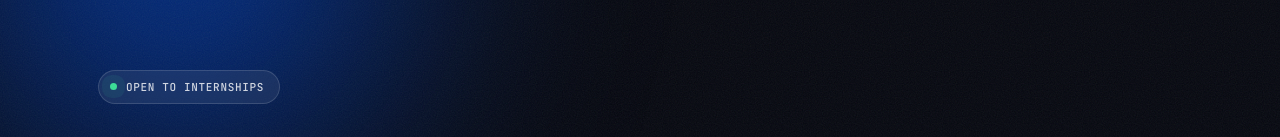
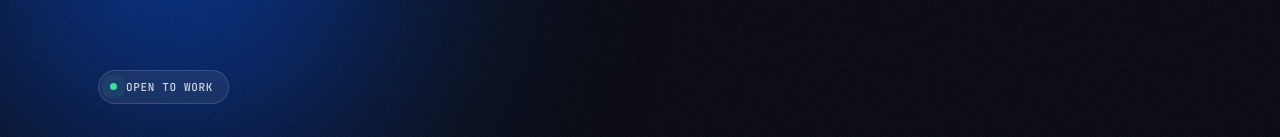
Before and after one commit to MRRzkS/portfolio, a Next.js app: page / in a window 1280 px wide. Shown: the part 132-269 px from the top of the page. Built offline with nearby package versions, Linux system fonts and the light colour scheme; no server answers; the database is empty.

Commit message:
Change text from 'Open to internships' to 'Open to work'

```diff
--- a/src/components/hero.tsx
+++ b/src/components/hero.tsx
@@ -23,7 +23,7 @@ export function Hero() {
         <div>
           <div className="badge rise d1">
             <span className="pulse" />
-            Open to internships
+            Open to work
           </div>
 
           <h1 className="rise d2">
```
